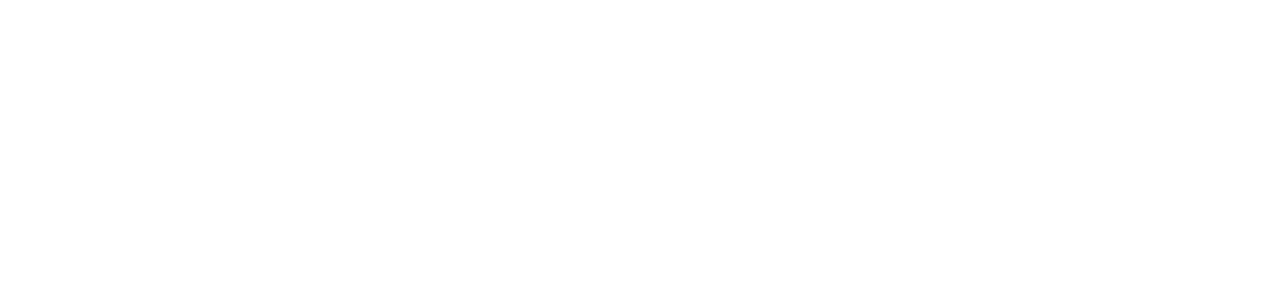
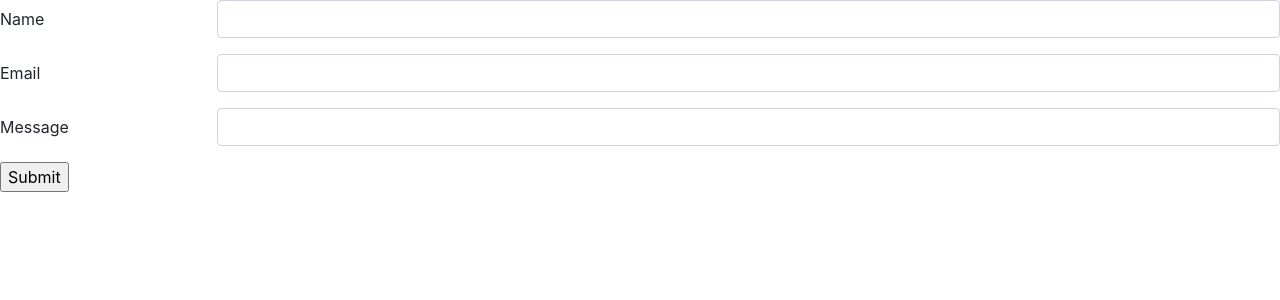
Before and after one commit to jaleyerdelen/lorem-ipsum-gym, a React (Create React App) app in the folder frontend/: page /contact in a window 1280 px wide. Before the commit this address had no page. Shown: the top 300 px of the page. Built offline with nearby package versions, Linux system fonts and the light colour scheme.

Commit message:
contact page

```diff
--- a/frontend/src/App.js
+++ b/frontend/src/App.js
@@ -10,6 +10,7 @@
 import AdminPage from "./components/AdminPage"
 import StudentCourse from "./components/StudentCourse"
 import StudentDashboard from "./components/StudentDashboard"
+import Contact from "./components/Contact"
 
 import CourseDetail from "./pages_detail/CourseDetail"
 import CategoryDetail from "./pages_detail/CategoryDetail";
@@ -34,6 +35,7 @@
         <Route path="/edit/:slug" element={<Edit/>} />
         <Route path="/student"  element={<StudentCourse/>}/>
         <Route path="/studentDashboard"  element={<StudentDashboard/>}/>
+        <Route path="/contact"  element={<Contact/>}/>
       </Routes>
     </BrowserRouter>
   );
--- /dev/null
+++ b/frontend/src/components/Contact.js
@@ -0,0 +1,83 @@
+import axios from "axios";
+import React, { useState } from "react";
+
+const Contact = () => {
+  const [name, setName] = useState("");
+  const [email, setEmail] = useState("");
+  const [message, setMessage] = useState("");
+
+  const handleSubmit = (e) => {
+    e.preventDefault();
+  };
+
+  const contact = () => {
+    axios
+      .post("http://localhost:5000/auth/contact", {
+        name: name,
+        email: email,
+        message: message,
+      })
+      .then((res) => console.log(res.data))
+      .catch((err) => console.log(err));
+  };
+
+  return (
+    <div>
+      <form method="POST" onSubmit={handleSubmit}>
+        <div className="mb-3 row">
+          <label for="text" className="col-sm-2 col-form-label">
+            Name
+          </label>
+          <div className="col-sm-10">
+            <input
+              onChange={(e) => {
+                setName(e.target.value);
+              }}
+              type="text"
+              name="text"
+              id="text"
+              className="form-control"
+            />
+          </div>
+        </div>
+        <div className="mb-3 row">
+          <label for="staticEmail" className="col-sm-2 col-form-label">
+            Email
+          </label>
+          <div className="col-sm-10">
+            <input
+              onChange={(e) => {
+                setEmail(e.target.value);
+              }}
+              type="text"
+              readonly
+              className="form-control"
+              id="staticEmail"
+            />
+          </div>
+        </div>
+        <div className="mb-3 row">
+          <label for="text" className="col-sm-2 col-form-label">
+            Message
+          </label>
+          <div className="col-sm-10">
+            <input
+              onChange={(e) => {
+                setMessage(e.target.value);
+              }}
+              type="text"
+              name="text"
+              id="text"
+              className="form-control"
+            />
+          </div>
+        </div>
+        {/* <Link to="/"> */}
+        <input onClick={() => contact()} type="submit" value="Submit" />
+        {/* </Link> */}
+      </form>
+    </div>
+  );
+};
+
+export default Contact;
--- a/frontend/src/components/StudentCourse.js
+++ b/frontend/src/components/StudentCourse.js
@@ -1,6 +1,5 @@
 import axios from "axios";
 import React, { useEffect, useState } from "react";
-import { Link } from "react-router-dom";
 import cookie from "react-cookies";
 
 import { ToastContainer, toast } from "react-toastify";
@@ -42,7 +41,6 @@
   };
 
   const enrollCourse = (course) => {
-    console.log("tıklandı");
     const token = cookie.load("token");
     axios
       .post(
@@ -68,7 +66,6 @@
   return (
     <div>
       {courses.map((course) => {
-        console.log("courses", course);
         return (
           <div>
             <h4>{course.name}</h4>
```
Also changed, not shown: frontend/src/components/StudentDashboard.js (+1 -8 lines), 1 other file (tests, documents, lock files or other folders).
